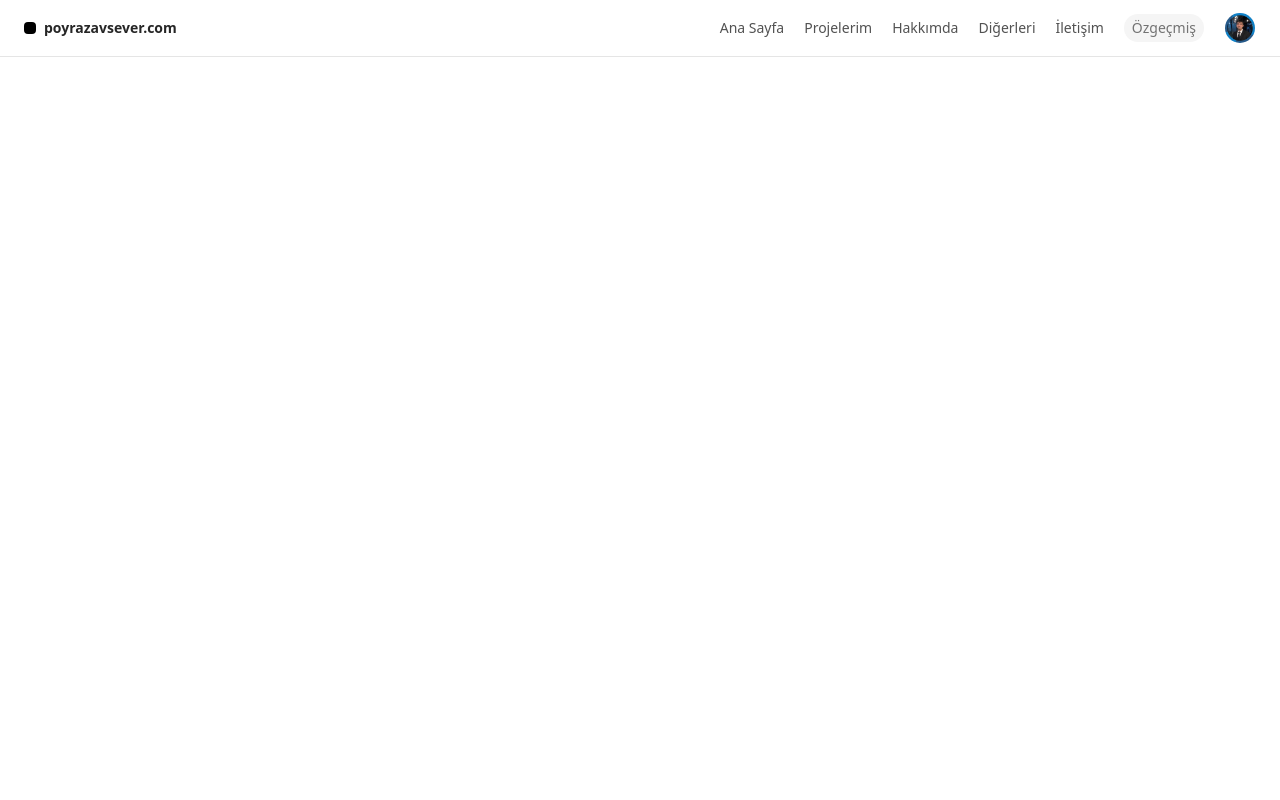
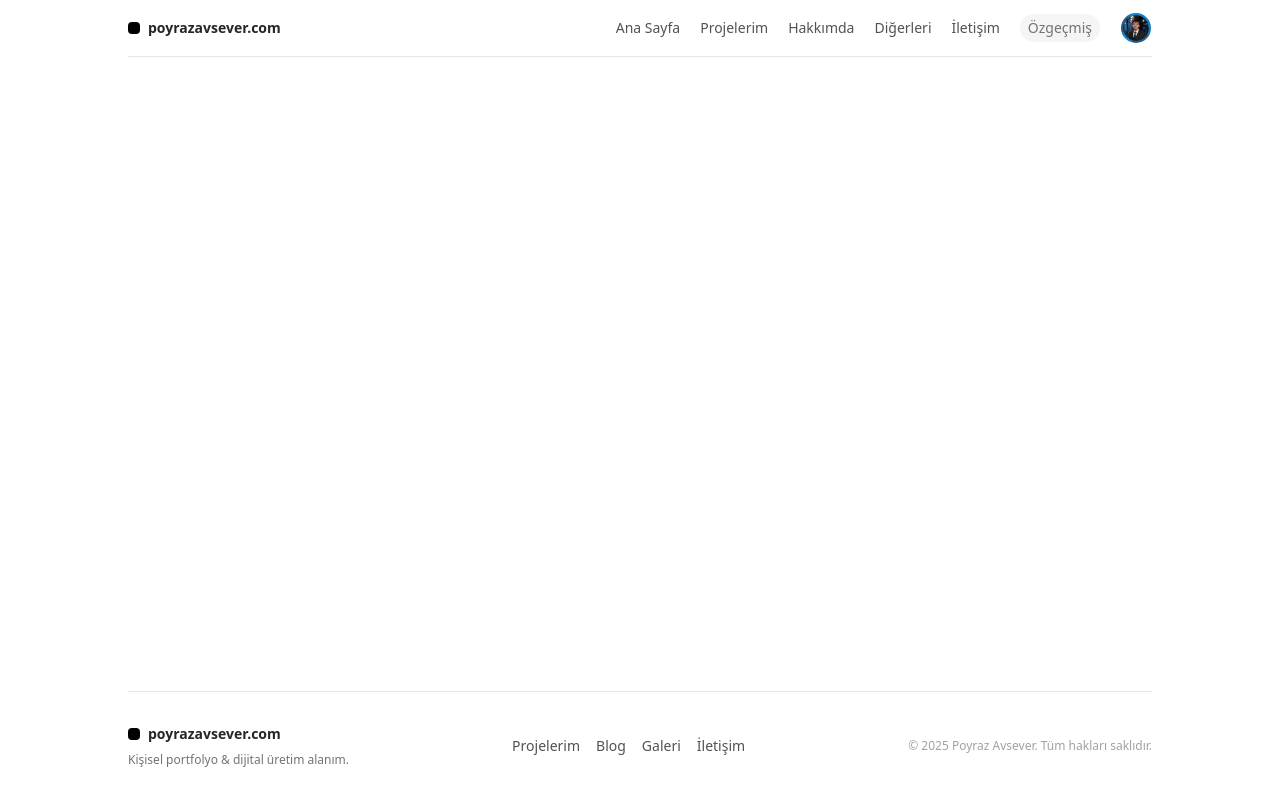
Before and after one commit to poyrazavsever/poyrazavsever.com, a Next.js app: page / in a window 1280 px wide. Built offline with nearby package versions, Linux system fonts and the light colour scheme.

Commit message:
feat: added footer to layout and added container

```diff
--- /dev/null
+++ b/components/layout/footer.jsx
@@ -0,0 +1,34 @@
+import React from 'react';
+import Link from 'next/link';
+
+const Footer = () => {
+  return (
+    <footer className="w-full bg-white border-t border-neutral-200 py-8 text-sm text-neutral-600">
+      <div className="flex flex-col md:flex-row justify-between items-start md:items-center gap-6">
+        {/* Sol - Logo & Açıklama */}
+        <div>
+          <div className="flex items-center gap-2 mb-2">
+            <div className="w-3 h-3 bg-black rounded-sm" />
+            <span className="font-semibold text-neutral-800">poyrazavsever.com</span>
+          </div>
+          <p className="text-xs text-neutral-500">Kişisel portfolyo & dijital üretim alanım.</p>
+        </div>
+
+        {/* Orta - Kategoriler */}
+        <div className="flex flex-wrap gap-4">
+          <Link href="/projects" className="hover:text-black transition">Projelerim</Link>
+          <Link href="/blog" className="hover:text-black transition">Blog</Link>
+          <Link href="/gallery" className="hover:text-black transition">Galeri</Link>
+          <Link href="/contact" className="hover:text-black transition">İletişim</Link>
+        </div>
+
+        {/* Sağ - Telif */}
+        <div className="text-xs text-neutral-400">
+          © {new Date().getFullYear()} Poyraz Avsever. Tüm hakları saklıdır.
+        </div>
+      </div>
+    </footer>
+  );
+};
+
+export default Footer;
--- a/components/layout/layout.jsx
+++ b/components/layout/layout.jsx
@@ -1,14 +1,15 @@
-import Navbar from './navbar';
+import Navbar from './Navbar';
+import Footer from './Footer';
 
 const Layout = ({ children }) => {
   return (
-    <div className="min-h-screen flex flex-col">
+    <div className="max-w-5xl mx-auto container min-h-screen flex flex-col">
 
       <Navbar />
 
-      <main className="flex-1 p-6">
-        {children}
-      </main>
+      <main className="flex-1">{children}</main>
+
+      <Footer />
 
     </div>
   );
--- a/components/layout/navbar.jsx
+++ b/components/layout/navbar.jsx
@@ -8,7 +8,7 @@ import ProfileMenu from './ProfileMenu';
 
 const Navbar = () => {
   return (
-    <nav className="w-full bg-white border-b border-neutral-200 px-6 py-3 flex justify-between items-center">
+    <nav className="w-full bg-white border-b border-neutral-200 py-3 flex justify-between items-center">
       {/* Logo */}
       <div className="flex items-center gap-2">
         <div className="w-3 h-3 bg-black rounded-sm" />
```
